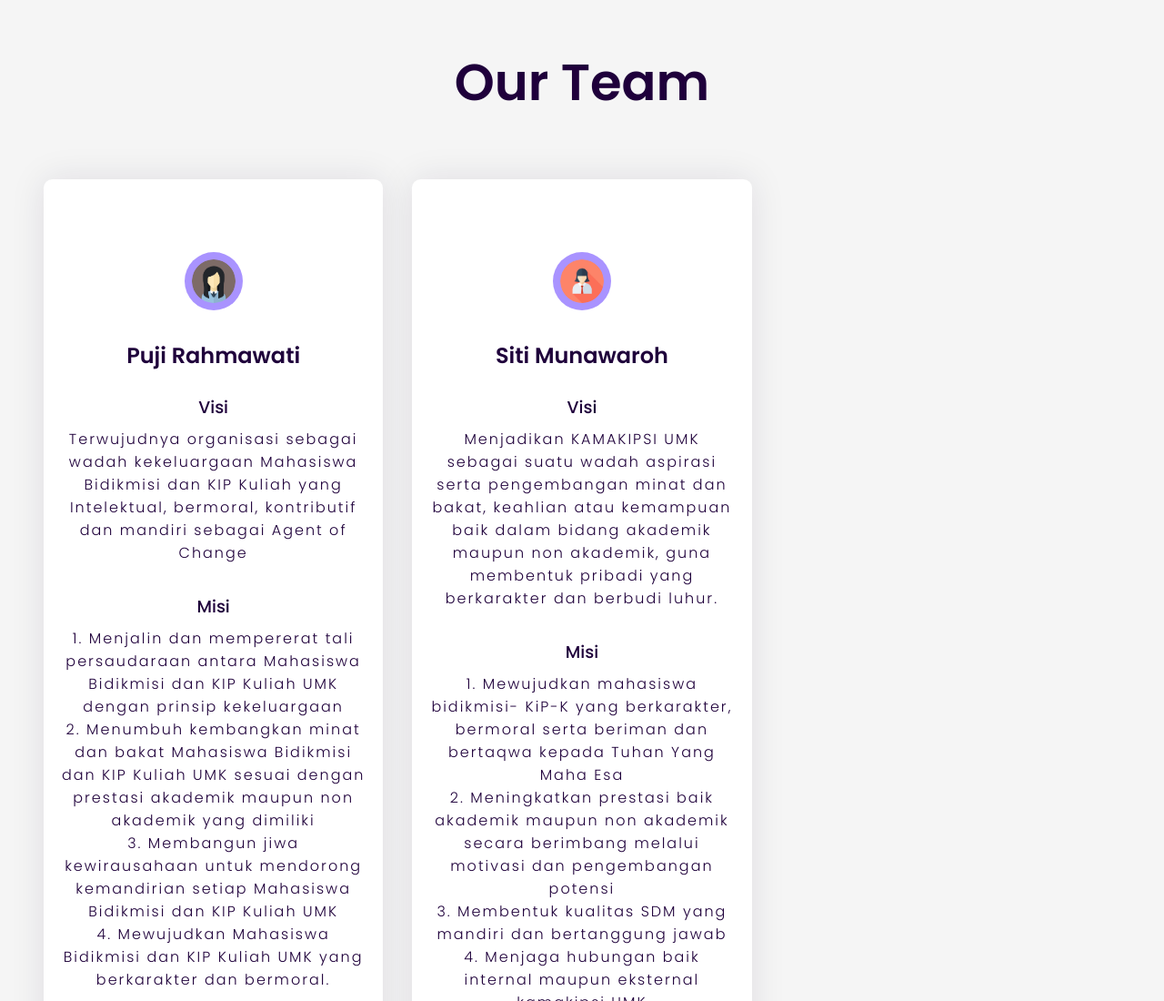
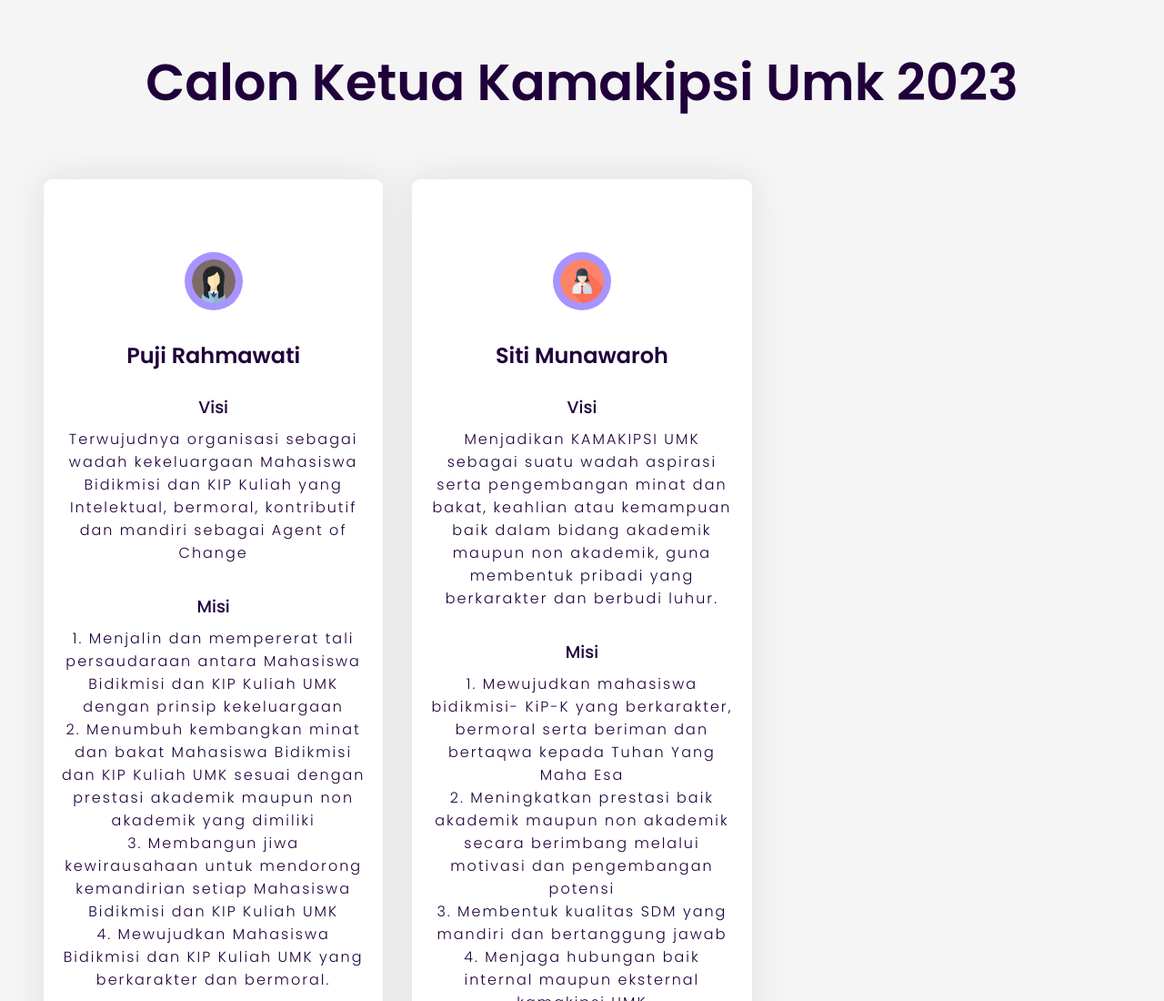
Before and after one commit to Rizalubab/kamakipsi, a plain HTML site: page index.html in a window 1280 px wide. Shown: the top 1100 px of the page at 91% size. Drawn offline with Linux system fonts and the light colour scheme.

Commit message:
Update index.html

```diff
--- a/index.html
+++ b/index.html
@@ -2,7 +2,7 @@
 <html lang="en">
   <head>
     <meta name="viewport" content="width=device-width, initial-scale=1.0" />
-    <title>Responsive Our Team Section</title>
+    <title>Calon Ketua Kamakipsi Umk 2023</title>
     <!-- Font Awesome -->
     <link
       rel="stylesheet"
@@ -19,7 +19,7 @@
   <body>
     <section>
       <div class="row">
-        <h1>Our Team</h1>
+        <h1>Calon Ketua Kamakipsi Umk 2023</h1>
       </div>
       <div class="row">
         <!-- Column 1-->
```
